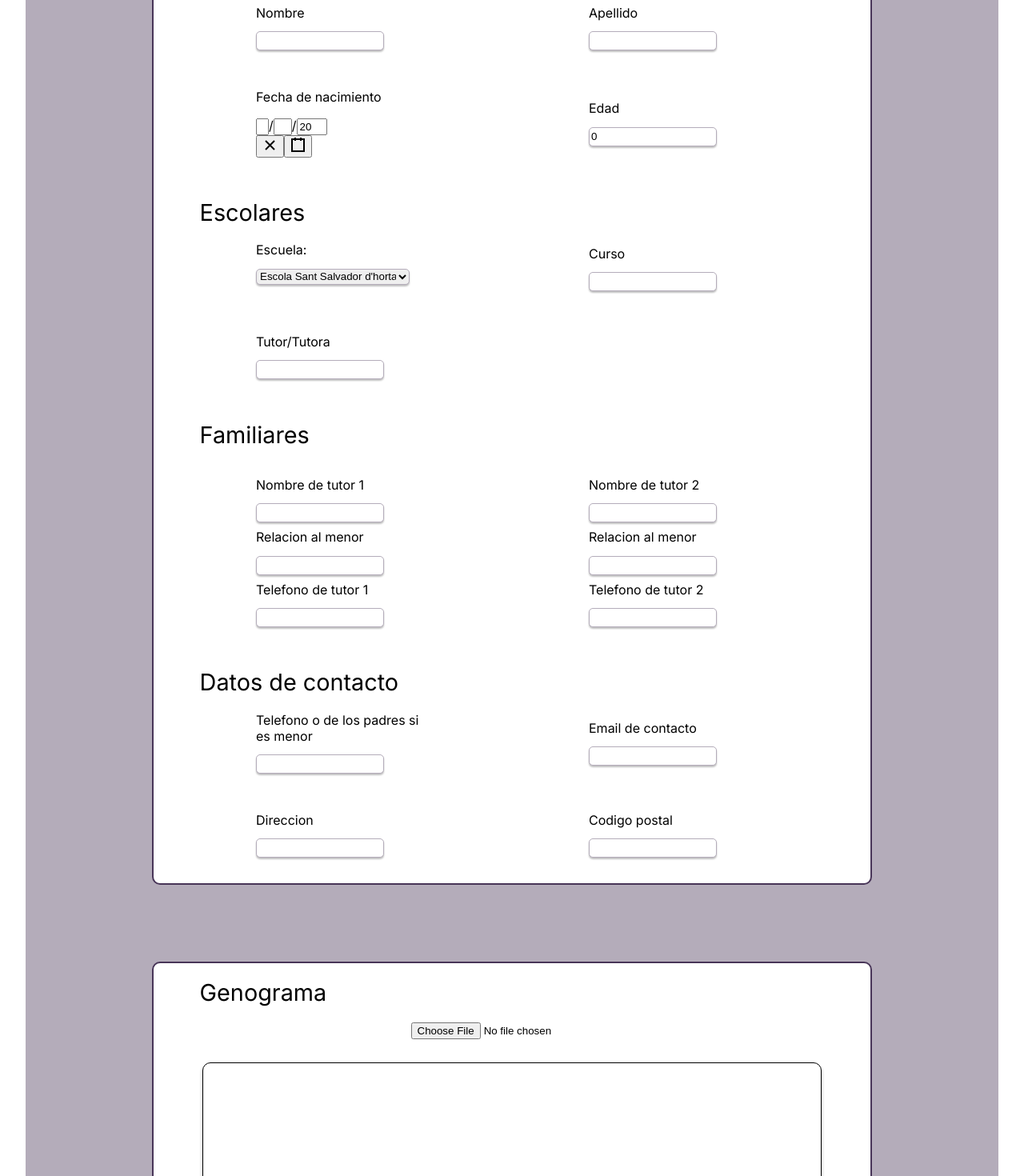
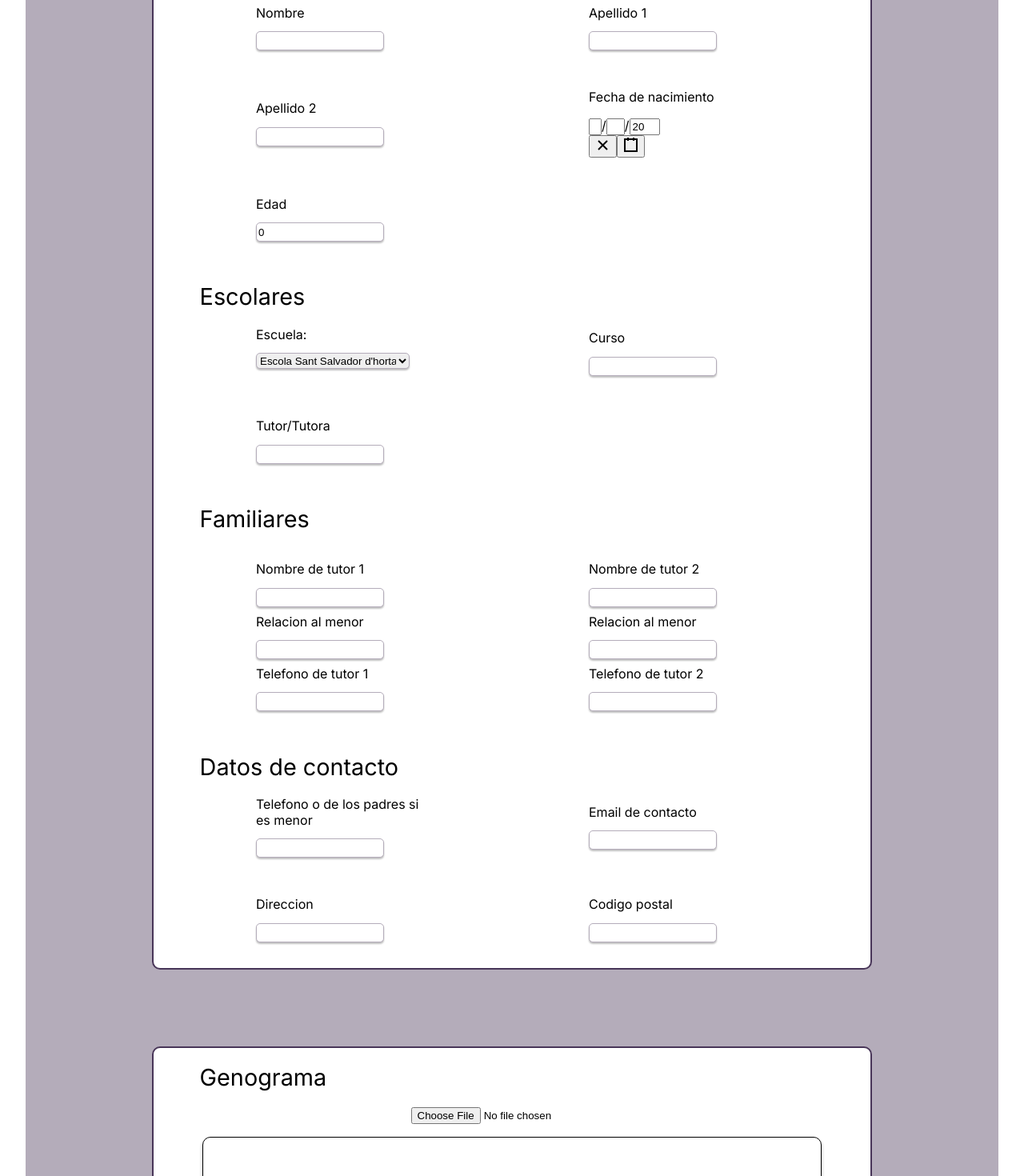
Before and after one commit to KodersKode/Daire-front-end, a React (Create React App) app: page /nuevo-paciente in a window 1280 px wide. Shown: the part 440-1910 px from the top of the page at 80% size. Built offline with nearby package versions, Linux system fonts and the light colour scheme.

Commit message:
Working through feedback

```diff
--- /dev/null
+++ b/src/component/imageUpload/uploadImage.tsx
@@ -0,0 +1,39 @@
+import React, { useEffect, useState } from "react";
+
+const ImageUpload = () => {
+  const [selectedFile, setSelectedFile] = useState();
+  const [preview, setPreview] = useState("");
+
+  // create a preview as a side effect, whenever selected file is changed
+  useEffect(() => {
+    if (!selectedFile) {
+      setPreview(undefined);
+      return;
+    }
+
+    const objectUrl = URL.createObjectURL(selectedFile);
+    setPreview(objectUrl);
+
+    // free memory when ever this component is unmounted
+    return () => URL.revokeObjectURL(objectUrl);
+  }, [selectedFile]);
+
+  const onSelectFile = (e) => {
+    if (!e.target.files || e.target.files.length === 0) {
+      setSelectedFile(undefined);
+      return;
+    }
+
+    // I've kept this example simple by using the first image instead of multiple
+    setSelectedFile(e.target.files[0]);
+  };
+
+  return (
+    <div>
+      <input type="file" onChange={onSelectFile} />
+      {selectedFile && <img src={preview} alt="Genograma" />}
+    </div>
+  );
+};
+
+export default ImageUpload;
--- a/src/component/largeTextBox/index.definition.ts
+++ b/src/component/largeTextBox/index.definition.ts
@@ -3,4 +3,5 @@ export type TLargeTextBoxProps = {
   onChange?: React.ChangeEventHandler<HTMLTextAreaElement>;
   label?: string | undefined;
   placeholder?: string | undefined;
+  spellCheck?: boolean | string;
 };
--- a/src/component/largeTextBox/index.tsx
+++ b/src/component/largeTextBox/index.tsx
@@ -2,7 +2,12 @@ import React from "react";
 import { TLargeTextBoxProps } from "./index.definition";
 import css from "./index.module.css";
 
-function LargeTextBox({ value, onChange, label, placeholder }: TLargeTextBoxProps) {
+function LargeTextBox({
+  value,
+  onChange,
+  label,
+  placeholder,
+}: TLargeTextBoxProps) {
   return (
     <div className={css.largeTextBox}>
       <label htmlFor="largeTextBox">{label}</label>
@@ -12,6 +17,7 @@ function LargeTextBox({ value, onChange, label, placeholder }: TLargeTextBoxProp
         className={css.textArea}
         onChange={onChange}
         value={value}
+        spellCheck="true"
       ></textarea>
     </div>
   );
--- a/src/component/pages/nuevo-paciente/index.tsx
+++ b/src/component/pages/nuevo-paciente/index.tsx
@@ -1,4 +1,4 @@
-import React from "react";
+import React, { useEffect } from "react";
 import SmallTextBox from "../../smallTextBox";
 import { useState } from "react";
 import css from "./index.module.css";
@@ -7,6 +7,7 @@ import DateSelector from "../../dateSelector";
 import LargeTextBox from "../../largeTextBox";
 import AvailabilitySelector from "../../availabilitySelector";
 import BooleanDropdown from "../../booleanDropdown";
+import ImageUpload from "../../imageUpload/uploadImage";
 
 function NuevoPaciente() {
   const profesionales = [
@@ -110,7 +111,8 @@ function NuevoPaciente() {
   const [fecha, setFecha] = useState(new Date());
   const [dob, setDob] = useState(new Date());
   const [nombre, setNombre] = useState(""); //firstName
-  const [apellido, setApellido] = useState(""); //lastName
+  const [apellido, setApellido] = useState(""); //lastName1
+  const [apellido2, setApellido2] = useState(""); //lastName2
   const [escuela, setEscuela] = useState(""); //school
   const [curso, setCurso] = useState(""); //class
   const [tutor, setTutor] = useState(""); //tutor
@@ -127,10 +129,9 @@ function NuevoPaciente() {
   const [psicoterapéutica3, setPsicoterapéutica3] = useState(""); //¿Que soluciones se han intentado?
   const [psicoterapéutica4, setPsicoterapéutica4] = useState(""); //¿Porque han decidido pedir consulta ahora?
   const [psicoterapéutica5, setPsicoterapéutica5] = useState(""); //¿Están todos de acuerdo en pedir ayuda?
-  const [psicoterapéutica6, setPsicoterapéutica6] = useState(""); //¿Cuales han funcionado y cuáles no?
-  const [psicoterapéutica7, setPsicoterapéutica7] = useState(""); //¿Que mejora el problema?
-  const [psicoterapéutica8, setPsicoterapéutica8] = useState(""); //¿Que actitud/sentimientos tienen los miembros de la familia respecto al problema?
-  const [psicoterapéutica9, setPsicoterapéutica9] = useState(""); //¿Qué esperan del trabajo terapéutico?
+  const [psicoterapéutica6, setPsicoterapéutica6] = useState(""); //¿Que actitud/sentimientos tienen los miembros de la familia respecto al problema?
+  const [psicoterapéutica7, setPsicoterapéutica7] = useState(""); //¿Qué esperan del trabajo terapéutico?
+  const [psicoterapéutica8, setPsicoterapéutica8] = useState(""); //Other comments?
   const [clínica1, setClínica1] = useState(""); //¿Cuál es la dificultad o problema?
   const [clínica2, setClínica2] = useState(""); //¿Quién lo ha detectado y quien decide pedir ayuda o hacer una valoración?
   const [clínica3, setClínica3] = useState(""); //¿Están todos de acuerdo?
@@ -224,10 +225,18 @@ function NuevoPaciente() {
             className={css.nombre}
           />
           <SmallTextBox
-            label="Apellido"
+            label="Apellido 1"
             value={apellido}
             onChange={(e) => {
               setApellido(e.target.value);
+            }}
+            className={css.apellido}
+          />
+          <SmallTextBox
+            label="Apellido 2"
+            value={apellido2}
+            onChange={(e) => {
+              setApellido2(e.target.value);
             }}
             className={css.apellido}
           />
@@ -352,12 +361,7 @@ function NuevoPaciente() {
       </div>
       <div className={css.section}>
         <h1>Genograma</h1>
-        <input
-          id="Genograma"
-          type="file"
-          name="Genograma"
-          className={css.antecedentesArchivo}
-        />
+        <ImageUpload />
         <LargeTextBox
           value={genograma}
           onChange={(e) => {
@@ -417,31 +421,24 @@ function NuevoPaciente() {
             />
 
             <LargeTextBox
-              label="¿Cuales han funcionado y cuáles no? "
+              label="¿Que actitud/sentimientos tienen los miembros de la familia respecto al problema? "
               value={psicoterapéutica6}
               onChange={(e) => {
                 setPsicoterapéutica6(e.target.value);
               }}
             />
             <LargeTextBox
-              label="¿Que mejora el problema? "
+              label="¿Qué esperan del trabajo terapéutico? "
               value={psicoterapéutica7}
               onChange={(e) => {
                 setPsicoterapéutica7(e.target.value);
               }}
             />
             <LargeTextBox
-              label="¿Que actitud/sentimientos tienen los miembros de la familia respecto al problema? "
+              label="Otros comentarios? "
               value={psicoterapéutica8}
               onChange={(e) => {
                 setPsicoterapéutica8(e.target.value);
-              }}
-            />
-            <LargeTextBox
-              label="¿Qué esperan del trabajo terapéutico? "
-              value={psicoterapéutica9}
-              onChange={(e) => {
-                setPsicoterapéutica9(e.target.value);
               }}
             />
           </div>
```
